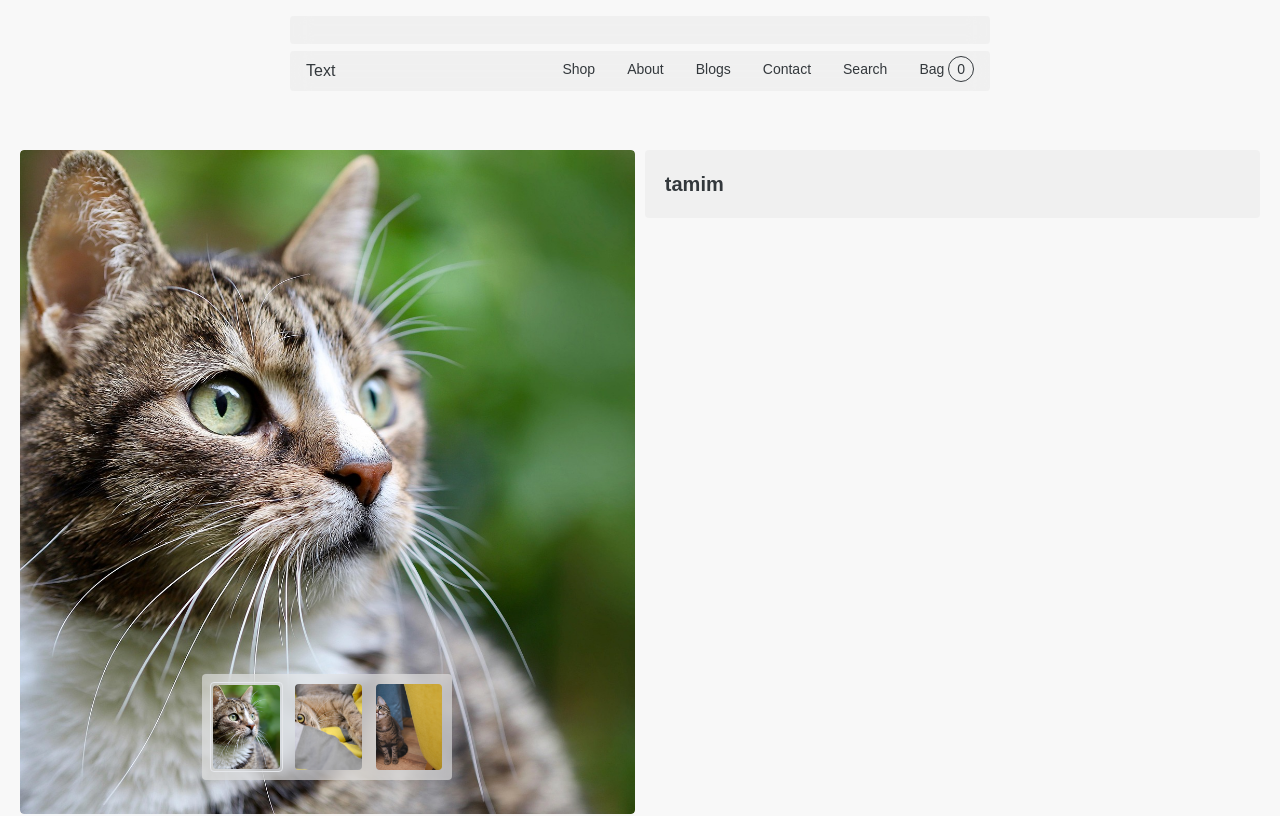
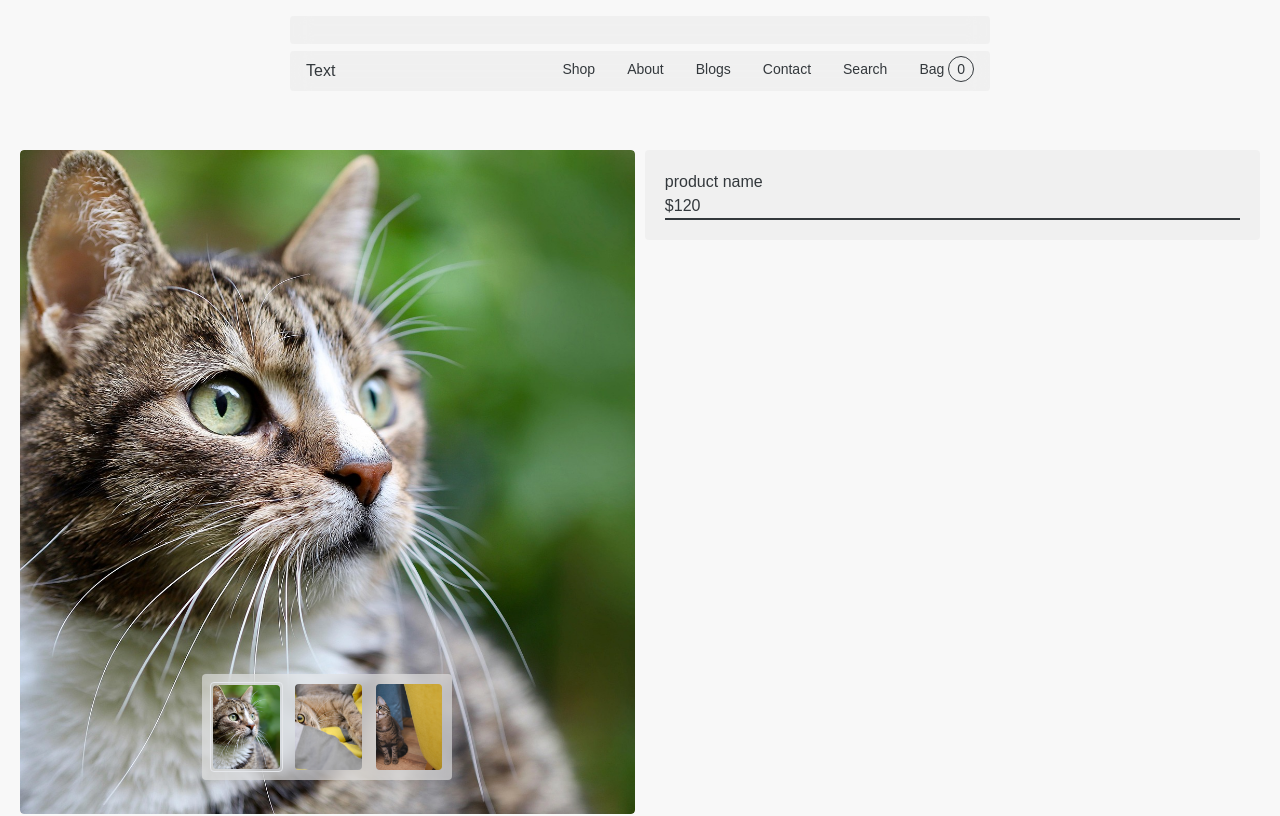
Before and after one commit to TamimHossain031/vintora, a Next.js app: page /shop/1 in a window 1280 px wide. Shown: the top 816 px of the page. Built offline with nearby package versions, Linux system fonts and the light colour scheme; a web font is replaced by a local one.

Commit message:
fix(ProductBuy): update product name and price display for clarity

```diff
--- a/components/singleProduct/ProductBuy.js
+++ b/components/singleProduct/ProductBuy.js
@@ -2,7 +2,11 @@
 export default function ProductBuy() {
   return (
     <div className="w-1/2 h-fit bg-[#f0f0f0] sticky top-[150px] p-5 rounded">
-      <p className="text-xl font-semibold">tamim</p>
+      <h2>product name</h2>
+       <p>$120</p>
+       <div className="border-t border">
+
+       </div>
     </div>
   );
 }
```
